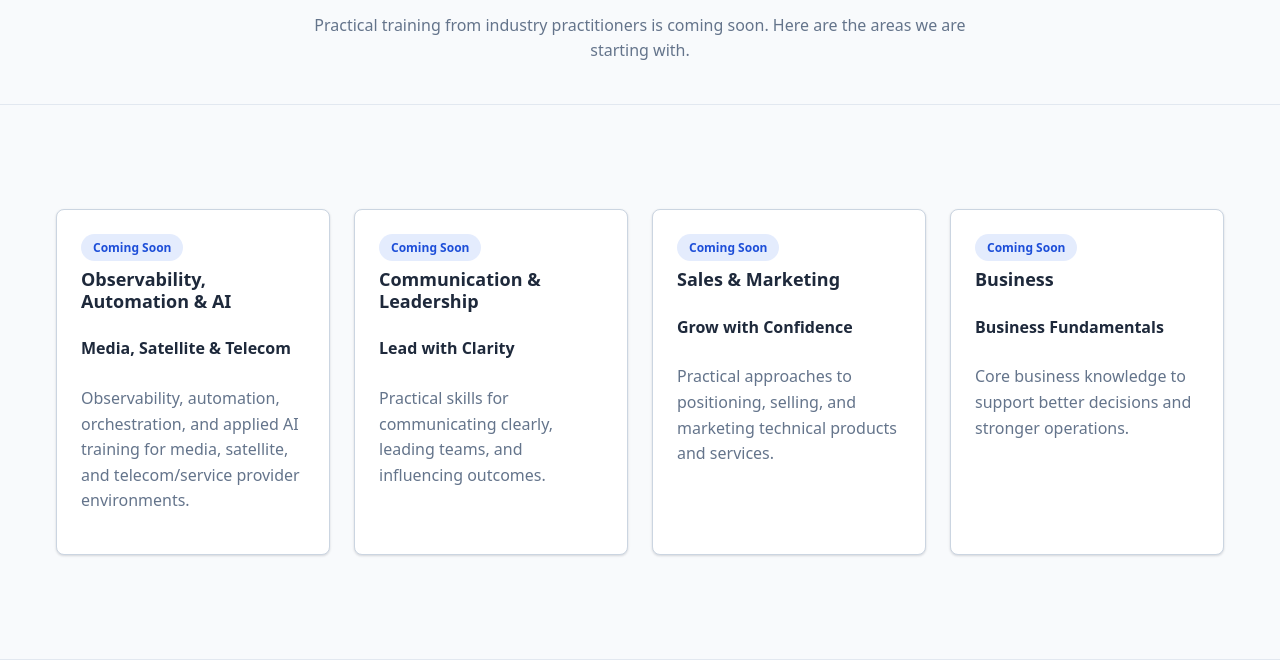
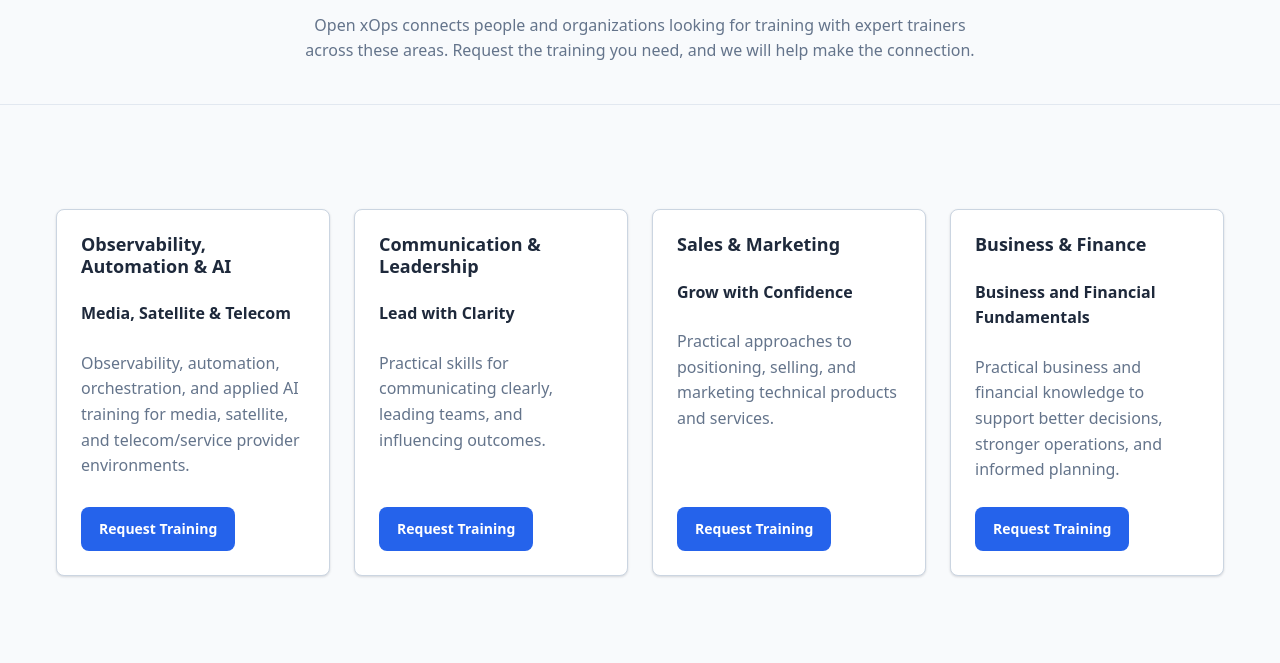
Before and after one commit to renedeposada/openxops, a plain HTML site: page learning.html in a window 1280 px wide. Shown: the part 137-800 px from the top of the page. Drawn offline with Linux system fonts and the light colour scheme.

Commit message:
refactor: Revise content and structure for clarity and improved user engagement in training sections

```diff
--- a/css/styles.css
+++ b/css/styles.css
@@ -449,6 +449,10 @@
   flex-grow: 0;
   font-weight: 600;
   color: var(--color-text);
+}
+
+.learning-category-card .card-actions {
+  margin-top: auto;
 }
 
 .platform-tool-card .badge {
--- a/learning.html
+++ b/learning.html
@@ -6,7 +6,7 @@
   <title>Learning Resources — Open xOps</title>
   <meta
     name="description"
-    content="Practical training from industry practitioners is coming soon. Here are the areas we are starting with."
+    content="Explore Open xOps training areas and request help connecting with an expert trainer for your learning needs."
   />
   <link rel="icon" type="image/svg+xml" href="assets/icons/favicon.svg" />
   <link rel="stylesheet" href="css/styles.css" />
@@ -48,35 +48,43 @@
   <main id="main-content">
     <section class="page-header container">
       <h1>Learning Resources</h1>
-      <p>Practical training from industry practitioners is coming soon. Here are the areas we are starting with.</p>
+      <p>Open xOps connects people and organizations looking for training with expert trainers across these areas. Request the training you need, and we will help make the connection.</p>
     </section>
 
     <section class="section">
       <div class="container">
         <div class="category-grid learning-areas-grid">
           <article class="card learning-category-card">
-            <span class="badge badge-status-soon">Coming Soon</span>
             <h3>Observability, Automation &amp; AI</h3>
             <p class="card-subtitle">Media, Satellite &amp; Telecom</p>
             <p>Observability, automation, orchestration, and applied AI training for media, satellite, and telecom/service provider environments.</p>
+            <div class="card-actions">
+              <a class="btn btn-primary btn-sm" href="mailto:info@openxops.com?subject=Training%20Request%20-%20Observability,%20Automation%20%26%20AI" aria-label="Request training in Observability, Automation and AI">Request Training</a>
+            </div>
           </article>
           <article class="card learning-category-card">
-            <span class="badge badge-status-soon">Coming Soon</span>
             <h3>Communication &amp; Leadership</h3>
             <p class="card-subtitle">Lead with Clarity</p>
             <p>Practical skills for communicating clearly, leading teams, and influencing outcomes.</p>
+            <div class="card-actions">
+              <a class="btn btn-primary btn-sm" href="mailto:info@openxops.com?subject=Training%20Request%20-%20Communication%20%26%20Leadership" aria-label="Request training in Communication and Leadership">Request Training</a>
+            </div>
           </article>
           <article class="card learning-category-card">
-            <span class="badge badge-status-soon">Coming Soon</span>
             <h3>Sales &amp; Marketing</h3>
             <p class="card-subtitle">Grow with Confidence</p>
             <p>Practical approaches to positioning, selling, and marketing technical products and services.</p>
+            <div class="card-actions">
+              <a class="btn btn-primary btn-sm" href="mailto:info@openxops.com?subject=Training%20Request%20-%20Sales%20%26%20Marketing" aria-label="Request training in Sales and Marketing">Request Training</a>
+            </div>
           </article>
           <article class="card learning-category-card">
-            <span class="badge badge-status-soon">Coming Soon</span>
-            <h3>Business</h3>
-            <p class="card-subtitle">Business Fundamentals</p>
-            <p>Core business knowledge to support better decisions and stronger operations.</p>
+            <h3>Business &amp; Finance</h3>
+            <p class="card-subtitle">Business and Financial Fundamentals</p>
+            <p>Practical business and financial knowledge to support better decisions, stronger operations, and informed planning.</p>
+            <div class="card-actions">
+              <a class="btn btn-primary btn-sm" href="mailto:info@openxops.com?subject=Training%20Request%20-%20Business%20%26%20Finance" aria-label="Request training in Business and Finance">Request Training</a>
+            </div>
           </article>
         </div>
       </div>
@@ -85,8 +93,8 @@
     <section class="section learning-accordion-section">
       <div class="container">
         <div class="section-header">
-          <h2>Coming Soon</h2>
-          <p>Courses, workshops, and learning paths are in development. No training is available yet, and we will announce each offering here as it launches.</p>
+          <h2>Find the Right Training</h2>
+          <p>These areas describe the kinds of training we can help arrange. Share your needs, and Open xOps will work to connect you with an expert trainer. More detail about subjects within each area will be added over time.</p>
         </div>
       </div>
     </section>
@@ -95,7 +103,7 @@
       <div class="container">
         <div class="section-header">
           <h2 id="training-request-heading">Request Training</h2>
-          <p>Interested in training for your team? Tell us your topic and goals, and we'll follow up.</p>
+          <p>Tell us what you or your team would like to learn, and we will help connect you with an expert trainer in that area.</p>
         </div>
         <p class="text-center"><a class="btn btn-primary" href="mailto:info@openxops.com?subject=Training%20Request">Request Training</a></p>
       </div>
```
Also changed, not shown: index.html (+17 -9 lines).
